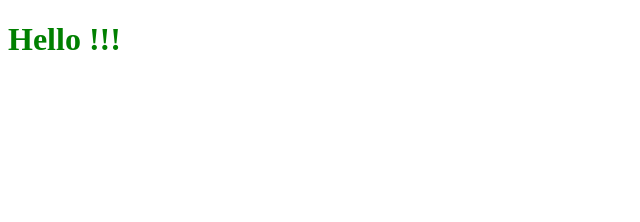
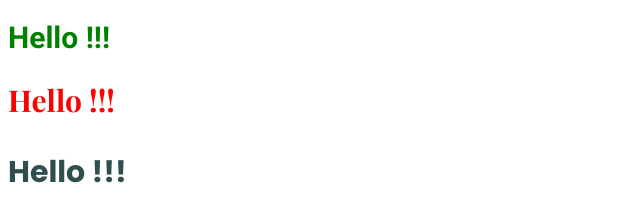
Before and after one commit to anidav/test-psd, a website built with Parcel: page index.html in a window 1280 px wide. Shown: the whole page, without its empty margins (0-640 px from the left). Built offline with nearby package versions, Linux system fonts and the light colour scheme.

Commit message:
imported base fonts

```diff
--- a/index.html
+++ b/index.html
@@ -10,6 +10,8 @@
     <body>
         <main>
             <h1>Hello !!!</h1>
+            <h2>Hello !!!</h2>
+            <h3>Hello !!!</h3>
         </main>
     </body>
 </html>
--- a/main.scss
+++ b/main.scss
@@ -1,4 +1,4 @@
 @import "styles/variables";
+@import "styles/fonts";
 @import "styles/mixins";
-@import "styles/fonts";
 @import "styles/base";
--- a/styles/base.scss
+++ b/styles/base.scss
@@ -2,4 +2,18 @@
 
 h1 {
   color: $green;
+  font-size: 30px;
+  font-family: $roboto-font;
 }
+
+h2 {
+  color: red;
+  font-size: 30px;
+  font-family: $playfair-font;
+}
+
+h3 {
+  color: darkslategray;
+  font-size: 30px;
+  font-family: $poppins-font;
+}
--- a/styles/fonts.scss
+++ b/styles/fonts.scss
@@ -0,0 +1,7 @@
+@import url('https://fonts.googleapis.com/css?family=Roboto:300,400,500,700,900');
+@import url('https://fonts.googleapis.com/css?family=Playfair+Display:400,700,900');
+@import url('https://fonts.googleapis.com/css?family=Poppins:300,400,500,600,700,800,900');
+
+$roboto-font: 'Roboto', sans-serif;
+$playfair-font: 'Playfair Display', serif;
+$poppins-font: 'Poppins', sans-serif;
```
